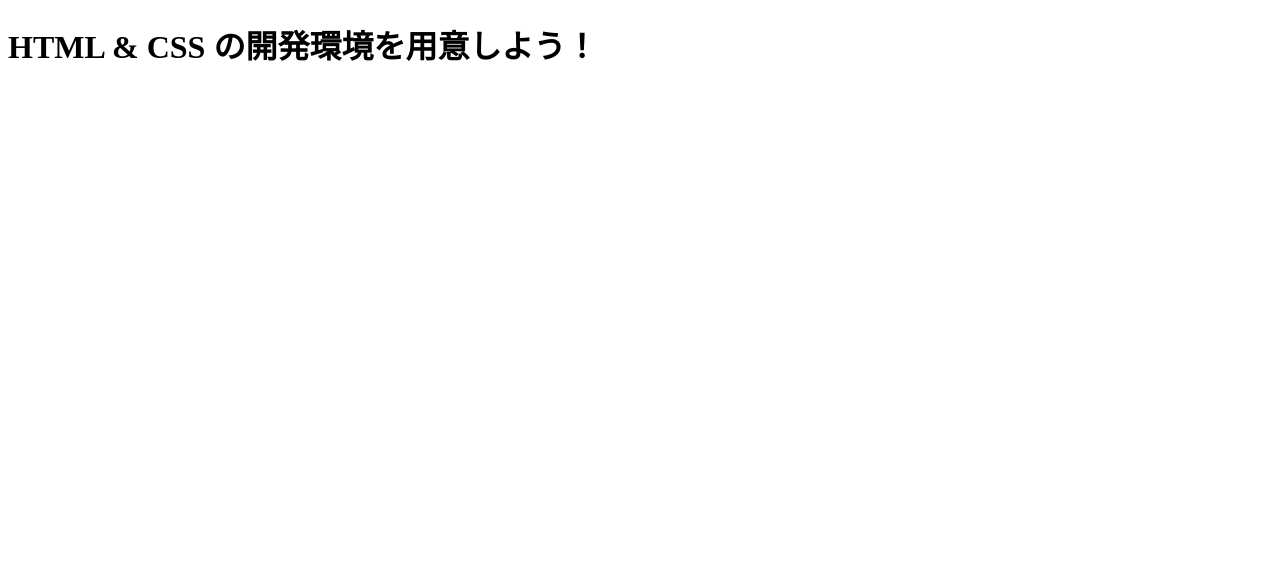
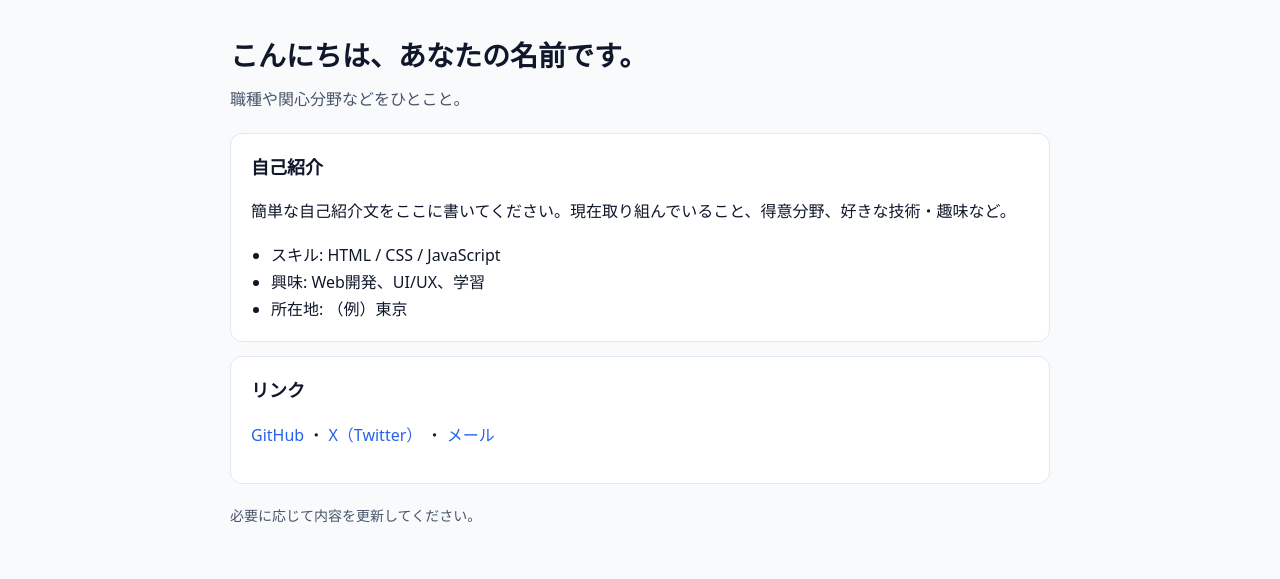
Before and after one commit to TsubasaSato/my-web-app, a plain HTML site: page index.html in a window 1280 px wide. Drawn offline with Linux system fonts and the light colour scheme.

Commit message:
自己紹介ページの作成

```diff
--- a/index.html
+++ b/index.html
@@ -1,10 +1,56 @@
 <!DOCTYPE html>
-<html>
+<html lang="ja">
   <head>
     <meta charset="utf-8">
-    <title>Progate</title>
+    <meta name="viewport" content="width=device-width, initial-scale=1">
+    <title>自己紹介 | あなたの名前</title>
+    <style>
+      :root { --bg: #f8fafc; --fg: #0f172a; --muted: #475569; --border: #e2e8f0; --accent: #2563eb; }
+      body { margin: 0; background: var(--bg); color: var(--fg); line-height: 1.7; font-family: system-ui, -apple-system, Segoe UI, Roboto, Noto Sans JP, sans-serif; }
+      .container { max-width: 820px; padding: 24px 16px 48px; margin: 0 auto; }
+      header { margin: 8px 0 20px; }
+      h1 { margin: 0 0 6px; font-size: 28px; }
+      .subtitle { margin: 0; color: var(--muted); }
+      section { background: #fff; border: 1px solid var(--border); border-radius: 12px; padding: 18px 20px; }
+      section + section { margin-top: 14px; }
+      h2 { margin: 0 0 10px; font-size: 18px; }
+      ul { margin: 0; padding-left: 20px; }
+      a { color: var(--accent); text-decoration: none; }
+      a:hover { text-decoration: underline; }
+      footer { margin-top: 20px; color: var(--muted); font-size: 14px; }
+    </style>
   </head>
   <body>
-    <h1 class="title">HTML & CSS の開発環境を用意しよう！</h1>
+    <div class="container">
+      <header>
+        <h1>こんにちは、<span id="name">あなたの名前</span>です。</h1>
+        <p class="subtitle">職種や関心分野などをひとこと。</p>
+      </header>
+
+      <section>
+        <h2>自己紹介</h2>
+        <p>
+          簡単な自己紹介文をここに書いてください。現在取り組んでいること、得意分野、好きな技術・趣味など。
+        </p>
+        <ul>
+          <li>スキル: HTML / CSS / JavaScript</li>
+          <li>興味: Web開発、UI/UX、学習</li>
+          <li>所在地: （例）東京</li>
+        </ul>
+      </section>
+
+      <section>
+        <h2>リンク</h2>
+        <p>
+          <a href="#" target="_blank" rel="noopener">GitHub</a> ・
+          <a href="#" target="_blank" rel="noopener">X（Twitter）</a> ・
+          <a href="mailto:you@example.com">メール</a>
+        </p>
+      </section>
+
+      <footer>
+        必要に応じて内容を更新してください。
+      </footer>
+    </div>
   </body>
 </html>
```
